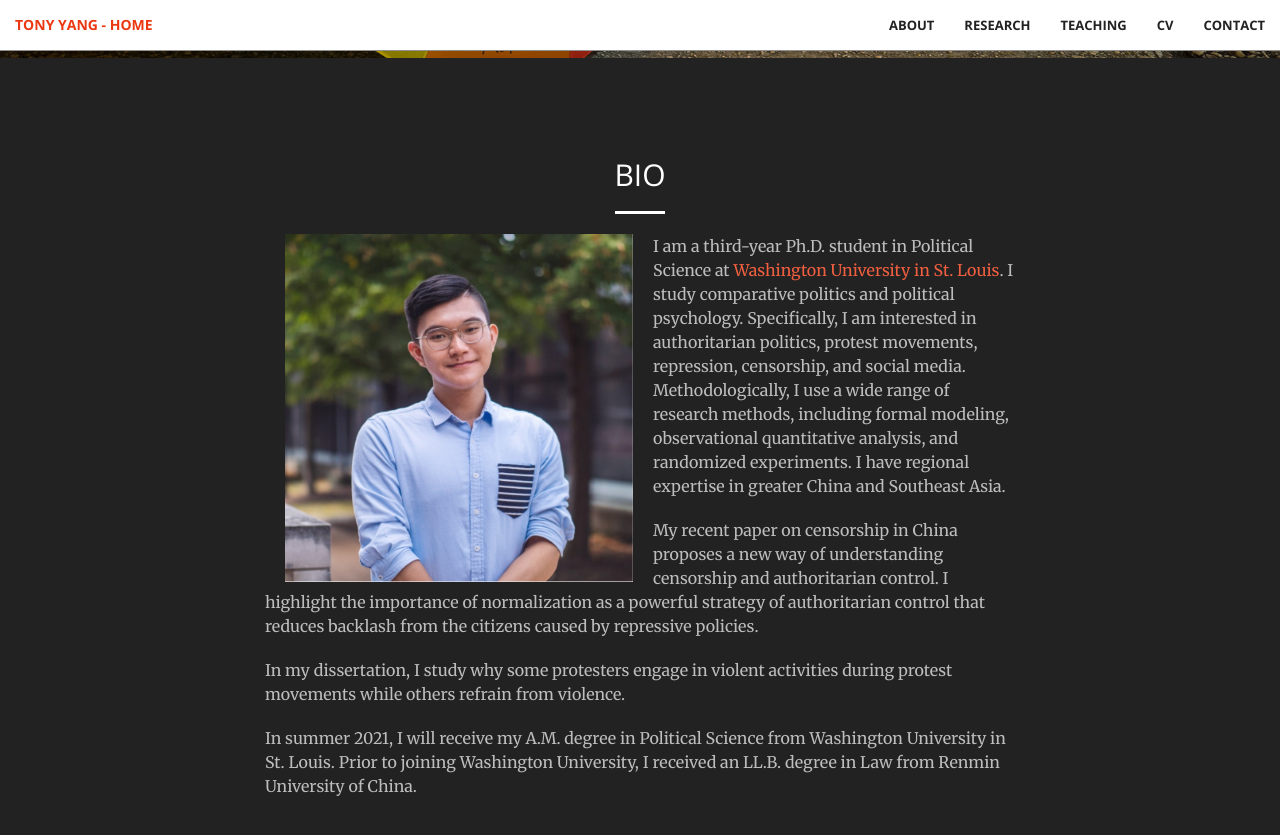
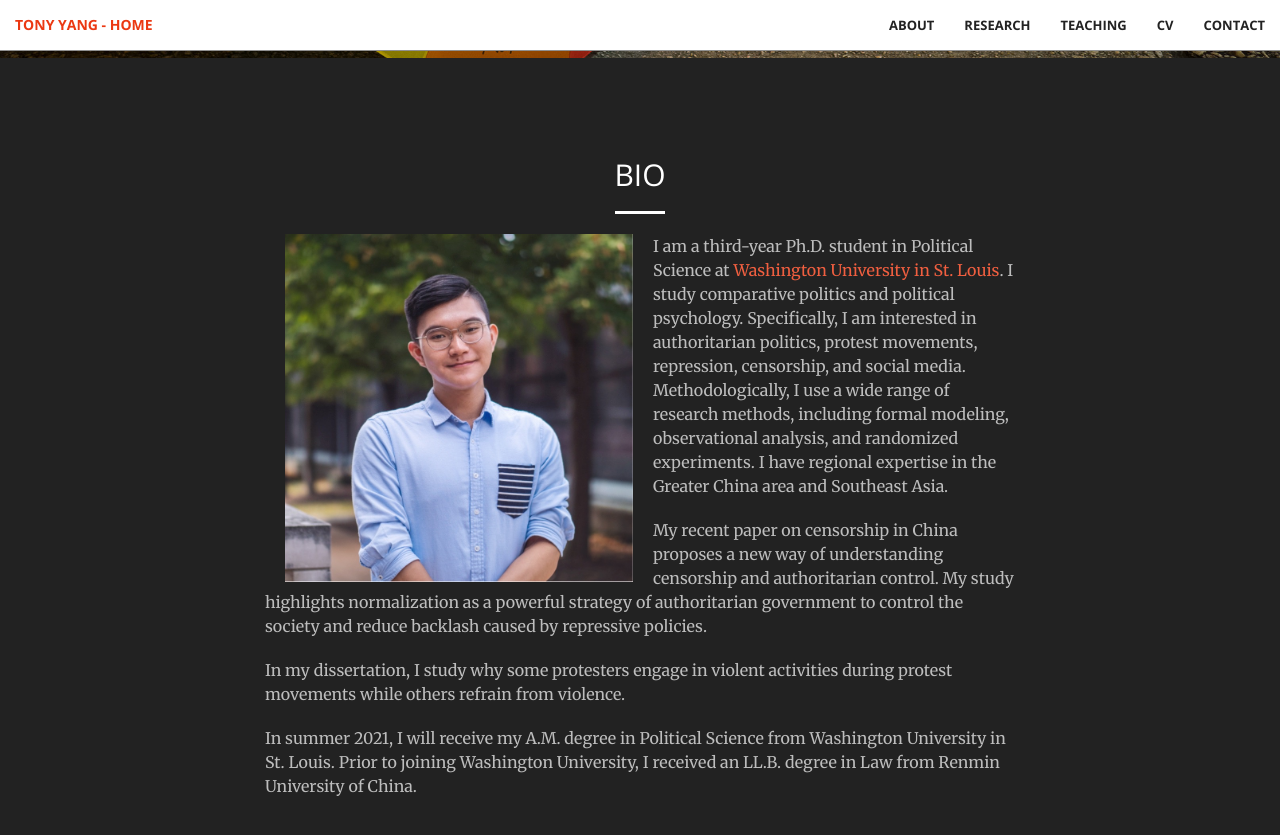
Before and after one commit to tonyhsfz/website, a Jekyll site: the page built from index.html, in a window 1280 px wide and 900 px high, scrolled down 842 px. Shown: the top 835 px of the window. Built offline with Jekyll 4.4.1, drawn with Linux system fonts in a browser that asks for light colours.

Commit message:
Update Bio.html

```diff
--- a/_includes/Bio.html
+++ b/_includes/Bio.html
@@ -6,8 +6,8 @@
                 <hr class="light">
                 <p></p>
                 <img align="left" src="img/Yang.JPG" hspace="20"  width="348" height="348" >
-                <p class="text-faded">I am a third-year Ph.D. student in Political Science at <a href="https://polisci.wustl.edu/">Washington University in St. Louis</a>. I study comparative politics and political psychology. Specifically, I am interested in authoritarian politics, protest movements, repression, censorship, and social media. Methodologically, I use a wide range of research methods, including formal modeling, observational quantitative analysis, and randomized experiments. I have regional expertise in greater China and Southeast Asia.</p>
-                <p class="text-faded">My recent paper on censorship in China proposes a new way of understanding censorship and authoritarian control. I highlight the importance of normalization as a powerful strategy of authoritarian control that reduces backlash from the citizens caused by repressive policies.</p>
+                <p class="text-faded">I am a third-year Ph.D. student in Political Science at <a href="https://polisci.wustl.edu/">Washington University in St. Louis</a>. I study comparative politics and political psychology. Specifically, I am interested in authoritarian politics, protest movements, repression, censorship, and social media. Methodologically, I use a wide range of research methods, including formal modeling, observational analysis, and randomized experiments. I have regional expertise in the Greater China area and Southeast Asia.</p>
+                <p class="text-faded">My recent paper on censorship in China proposes a new way of understanding censorship and authoritarian control. My study highlights normalization as a powerful strategy of authoritarian government to control the society and reduce backlash caused by repressive policies.</p>
                 <p class="text-faded">In my dissertation, I study why some protesters engage in violent activities during protest movements while others refrain from violence.</p>
                 <p class="text-faded">In summer 2021, I will receive my A.M. degree in Political Science from Washington University in St. Louis. Prior to joining Washington University, I received an LL.B. degree in Law from Renmin University of China.</p>
             </div>
```
